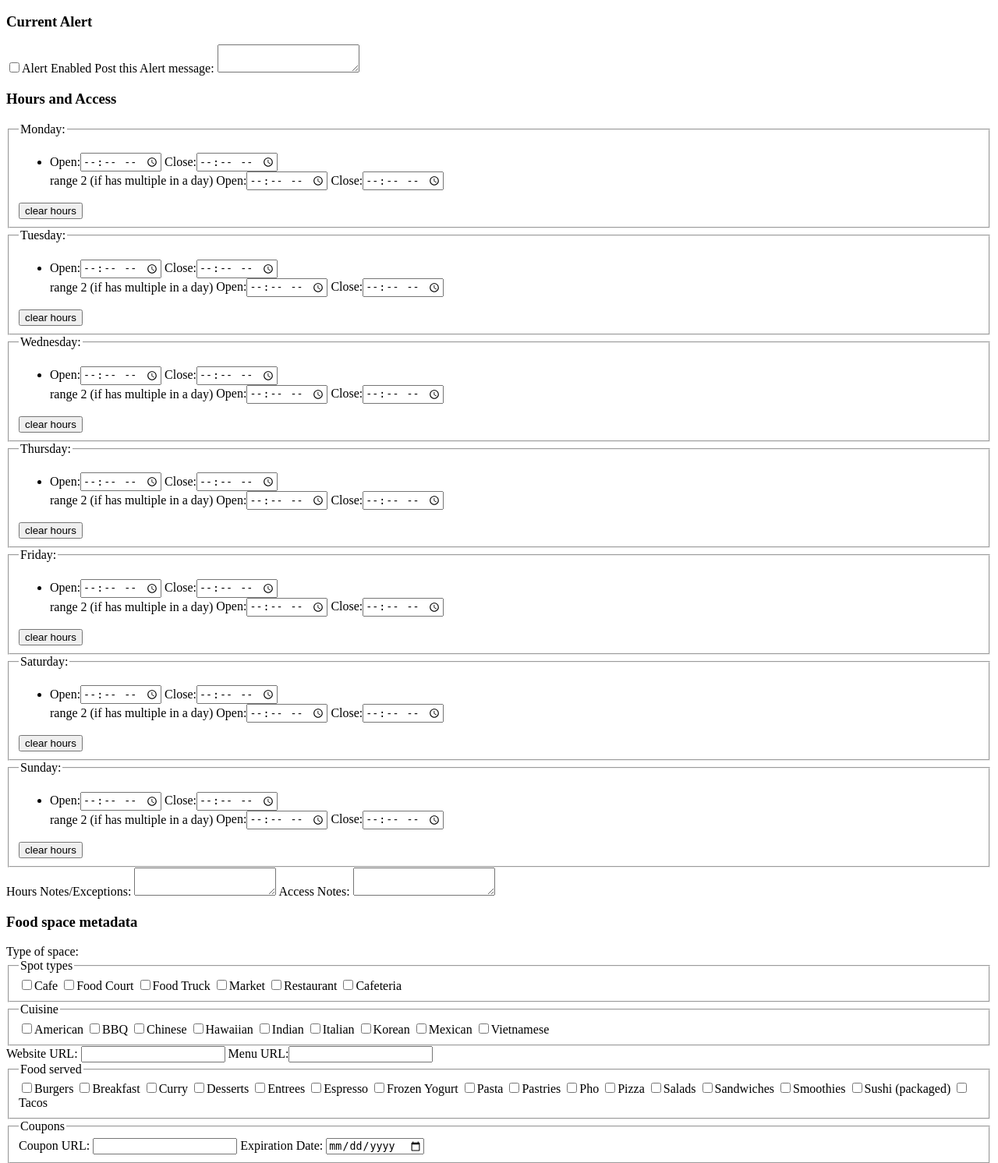
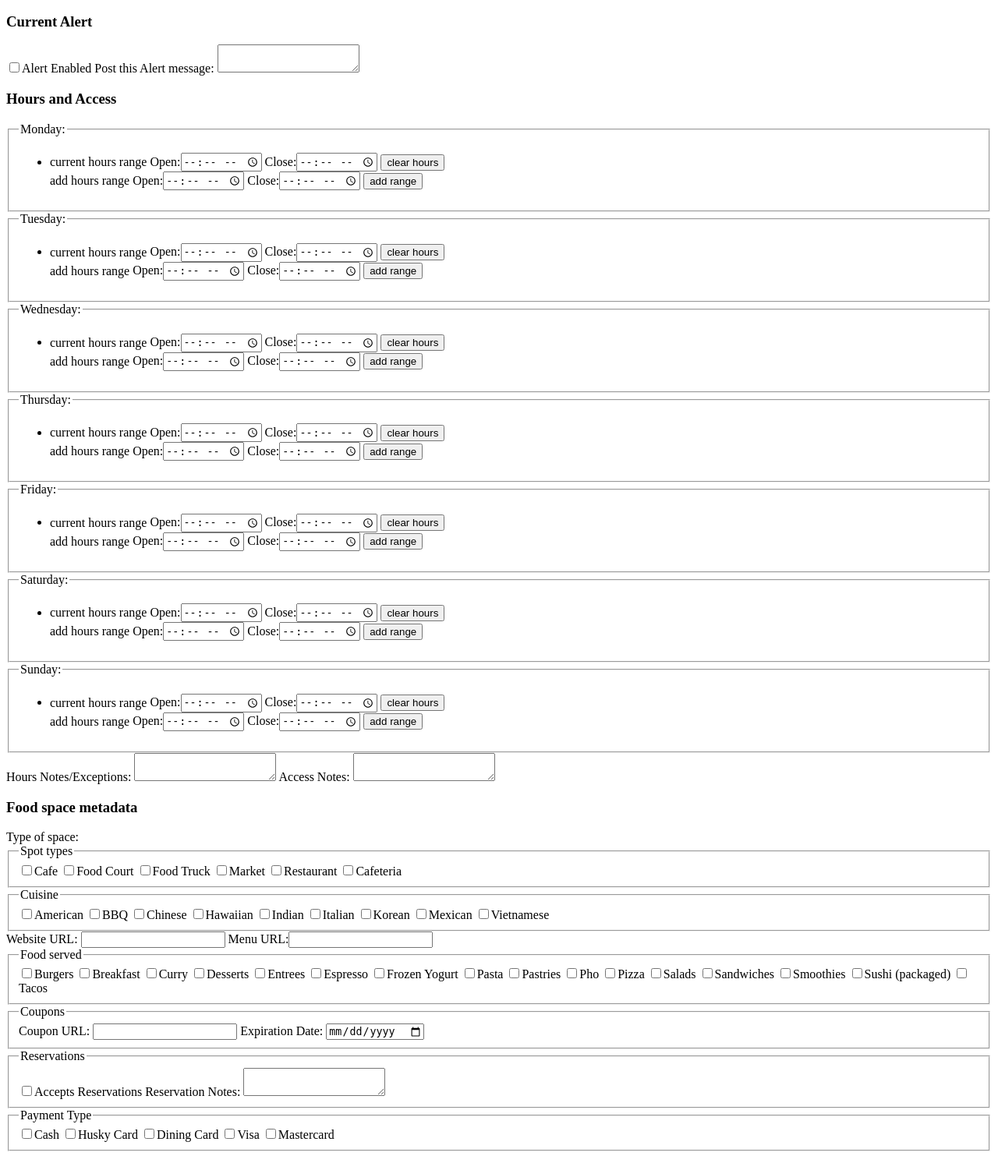
Before and after one commit to uw-it-aca/scout-manager, a Django app: template scout_manager/templates/scout_manager/spaces_edit.html in a window 1280 px wide. Shown: the part 599-2091 px from the top of the page at 78% size. Run offline with Django 3.2, Linux system fonts and the light colour scheme; the template is opened without the code that fills it, so the values that code supplies are empty; some libraries are stand-ins or nearby versions.

Commit message:
Updates hours range input fields.

```diff
--- a/scout_manager/templates/scout_manager/spaces_edit.html
+++ b/scout_manager/templates/scout_manager/spaces_edit.html
@@ -135,6 +135,7 @@
         <ul>
             <li class="flex-container">
                 <div class="flex-item">
+                    current hours range
                     {% for hours in spot.hours.monday %}
                     <label for="">Open:<input type="time" name="" value="{{ hours.0|time:"H:i"}}" /></label>
                     <label for="">Close:<input type="time" name="" value="{{ hours.1|time:"H:i" }}" /></label>
@@ -142,15 +143,16 @@
                     <label for="">Open:<input type="time" name="" value="" /></label>
                     <label for="">Close:<input type="time" name="" value="" /></label>
                     {% endfor %}
+                    <input type="button" value="clear hours" title="clear hours" class="scope">
                 </div>
                 <div class="scope flex-item">
-                    range 2 (if has multiple in a day)
-                    <label for="">Open:<input type="time" name="" /></label>
-                    <label for="">Close:<input type="time" name="" /></label>
+                    add hours range
+                    <label for="">Open:<input type="time" name="" value="" /></label>
+                    <label for="">Close:<input type="time" name="" value="" /></label>
+                    <input type="button" value="add range" title="add range" class="scope">
                 </div>
             </li>
         </ul>
-        <input type="button" value="clear hours" title="clear hours" class="scope">
     </fieldset>
 
     <fieldset class="mgr-hours">
@@ -158,6 +160,7 @@
         <ul>
             <li class="flex-container">
                 <div class="flex-item">
+                    current hours range
                     {% for hours in spot.hours.tuesday %}
                     <label for="">Open:<input type="time" name="" value="{{ hours.0|time:"H:i"}}" /></label>
                     <label for="">Close:<input type="time" name="" value="{{ hours.1|time:"H:i" }}" /></label>
@@ -165,15 +168,16 @@
                     <label for="">Open:<input type="time" name="" value="" /></label>
                     <label for="">Close:<input type="time" name="" value="" /></label>
                     {% endfor %}
+                    <input type="button" value="clear hours" title="clear hours" class="scope">
                 </div>
                 <div class="scope flex-item">
-                    range 2 (if has multiple in a day)
-                    <label for="">Open:<input type="time" name="" /></label>
-                    <label for="">Close:<input type="time" name="" /></label>
+                    add hours range
+                    <label for="">Open:<input type="time" name="" value="" /></label>
+                    <label for="">Close:<input type="time" name="" value="" /></label>
+                    <input type="button" value="add range" title="add range" class="scope">
                 </div>
             </li>
         </ul>
-        <input type="button" value="clear hours" title="clear hours" class="scope">
     </fieldset>
 
     <fieldset class="mgr-hours">
@@ -181,6 +185,7 @@
         <ul>
             <li class="flex-container">
                 <div class="flex-item">
+                    current hours range
                     {% for hours in spot.hours.wednesday %}
                     <label for="">Open:<input type="time" name="" value="{{ hours.0|time:"H:i"}}" /></label>
                     <label for="">Close:<input type="time" name="" value="{{ hours.1|time:"H:i" }}" /></label>
@@ -188,15 +193,16 @@
                     <label for="">Open:<input type="time" name="" value="" /></label>
                     <label for="">Close:<input type="time" name="" value="" /></label>
                     {% endfor %}
+                    <input type="button" value="clear hours" title="clear hours" class="scope">
                 </div>
                 <div class="scope flex-item">
-                    range 2 (if has multiple in a day)
-                    <label for="">Open:<input type="time" name="" /></label>
-                    <label for="">Close:<input type="time" name="" /></label>
+                    add hours range
+                    <label for="">Open:<input type="time" name="" value="" /></label>
+                    <label for="">Close:<input type="time" name="" value="" /></label>
+                    <input type="button" value="add range" title="add range" class="scope">
                 </div>
             </li>
         </ul>
-        <input type="button" value="clear hours" title="clear hours" class="scope">
     </fieldset>
 
     <fieldset class="mgr-hours">
@@ -204,6 +210,7 @@
         <ul>
             <li class="flex-container">
                 <div class="flex-item">
+                    current hours range
                     {% for hours in spot.hours.thursday %}
                     <label for="">Open:<input type="time" name="" value="{{ hours.0|time:"H:i"}}" /></label>
                     <label for="">Close:<input type="time" name="" value="{{ hours.1|time:"H:i" }}" /></label>
@@ -211,15 +218,16 @@
                     <label for="">Open:<input type="time" name="" value="" /></label>
                     <label for="">Close:<input type="time" name="" value="" /></label>
                     {% endfor %}
+                    <input type="button" value="clear hours" title="clear hours" class="scope">
                 </div>
                 <div class="scope flex-item">
-                    range 2 (if has multiple in a day)
-                    <label for="">Open:<input type="time" name="" /></label>
-                    <label for="">Close:<input type="time" name="" /></label>
+                    add hours range
+                    <label for="">Open:<input type="time" name="" value="" /></label>
+                    <label for="">Close:<input type="time" name="" value="" /></label>
+                    <input type="button" value="add range" title="add range" class="scope">
                 </div>
             </li>
         </ul>
-        <input type="button" value="clear hours" title="clear hours" class="scope">
     </fieldset>
 
     <fieldset class="mgr-hours">
@@ -227,6 +235,7 @@
         <ul>
             <li class="flex-container">
                 <div class="flex-item">
+                    current hours range
                     {% for hours in spot.hours.friday %}
                     <label for="">Open:<input type="time" name="" value="{{ hours.0|time:"H:i"}}" /></label>
                     <label for="">Close:<input type="time" name="" value="{{ hours.1|time:"H:i" }}" /></label>
@@ -234,15 +243,16 @@
                     <label for="">Open:<input type="time" name="" value="" /></label>
                     <label for="">Close:<input type="time" name="" value="" /></label>
                     {% endfor %}
+                    <input type="button" value="clear hours" title="clear hours" class="scope">
                 </div>
                 <div class="scope flex-item">
-                    range 2 (if has multiple in a day)
-                    <label for="">Open:<input type="time" name="" /></label>
-                    <label for="">Close:<input type="time" name="" /></label>
+                    add hours range
+                    <label for="">Open:<input type="time" name="" value="" /></label>
+                    <label for="">Close:<input type="time" name="" value="" /></label>
+                    <input type="button" value="add range" title="add range" class="scope">
                 </div>
             </li>
         </ul>
-        <input type="button" value="clear hours" title="clear hours" class="scope">
     </fieldset>
 
     <fieldset class="mgr-hours">
@@ -250,6 +260,7 @@
         <ul>
             <li class="flex-container">
                 <div class="flex-item">
+                    current hours range
                     {% for hours in spot.hours.saturday %}
                     <label for="">Open:<input type="time" name="" value="{{ hours.0|time:"H:i"}}" /></label>
                     <label for="">Close:<input type="time" name="" value="{{ hours.1|time:"H:i" }}" /></label>
@@ -257,15 +268,16 @@
                     <label for="">Open:<input type="time" name="" value="" /></label>
                     <label for="">Close:<input type="time" name="" value="" /></label>
                     {% endfor %}
+                    <input type="button" value="clear hours" title="clear hours" class="scope">
                 </div>
                 <div class="scope flex-item">
-                    range 2 (if has multiple in a day)
-                    <label for="">Open:<input type="time" name="" /></label>
-                    <label for="">Close:<input type="time" name="" /></label>
+                    add hours range
+                    <label for="">Open:<input type="time" name="" value="" /></label>
+                    <label for="">Close:<input type="time" name="" value="" /></label>
+                    <input type="button" value="add range" title="add range" class="scope">
                 </div>
             </li>
         </ul>
-        <input type="button" value="clear hours" title="clear hours" class="scope">
     </fieldset>
 
     <fieldset class="mgr-hours">
@@ -273,6 +285,7 @@
         <ul>
             <li class="flex-container">
                 <div class="flex-item">
+                    current hours range
                     {% for hours in spot.hours.sunday %}
                     <label for="">Open:<input type="time" name="" value="{{ hours.0|time:"H:i"}}" /></label>
                     <label for="">Close:<input type="time" name="" value="{{ hours.1|time:"H:i" }}" /></label>
@@ -280,15 +293,16 @@
                     <label for="">Open:<input type="time" name="" value="" /></label>
                     <label for="">Close:<input type="time" name="" value="" /></label>
                     {% endfor %}
+                    <input type="button" value="clear hours" title="clear hours" class="scope">
                 </div>
                 <div class="scope flex-item">
-                    range 2 (if has multiple in a day)
-                    <label for="">Open:<input type="time" name="" /></label>
-                    <label for="">Close:<input type="time" name="" /></label>
+                    add hours range
+                    <label for="">Open:<input type="time" name="" value="" /></label>
+                    <label for="">Close:<input type="time" name="" value="" /></label>
+                    <input type="button" value="add range" title="add range" class="scope">
                 </div>
             </li>
         </ul>
-        <input type="button" value="clear hours" title="clear hours" class="scope">
     </fieldset>
 
     <label for="hours-notes">Hours Notes/Exceptions:
```
